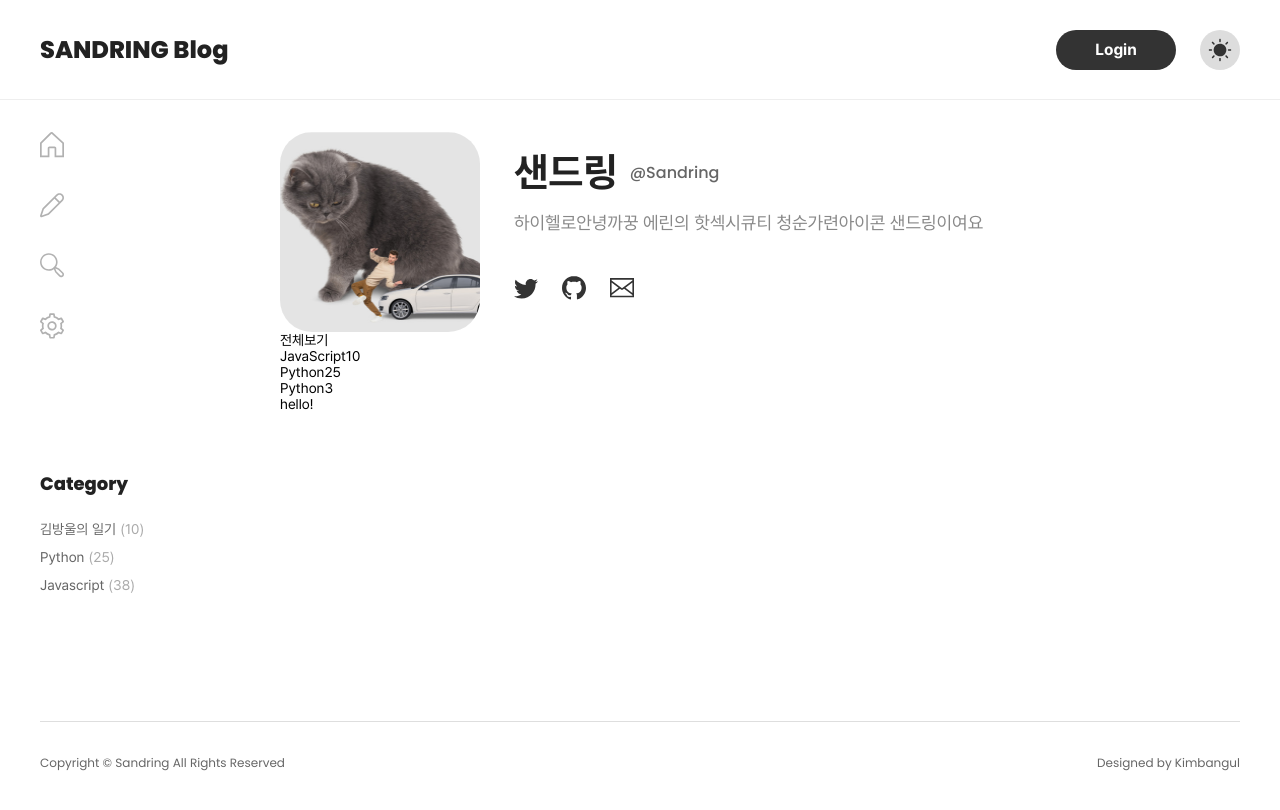
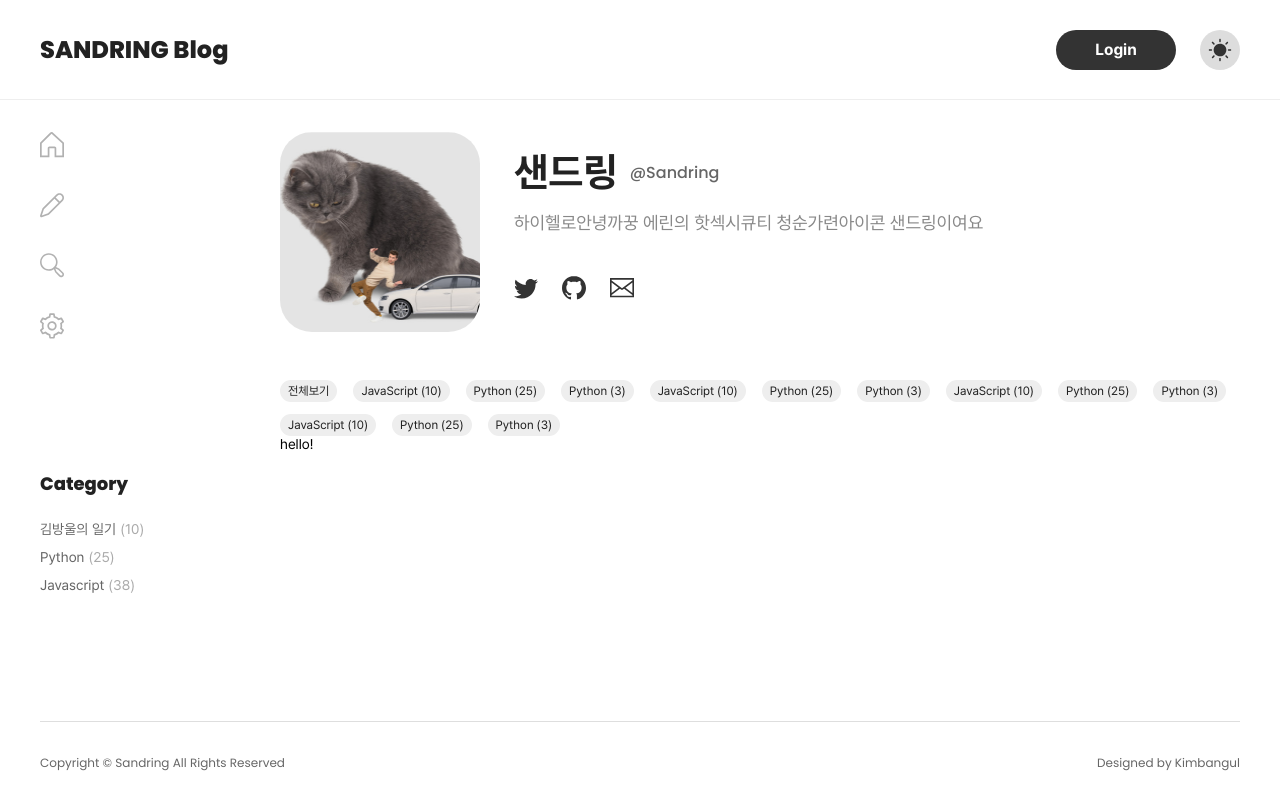
Before and after one commit to Discord-Bangul-e-bot/Blog, a Next.js app: page / in a window 1280 px wide. Shown: the top 810 px of the page. Built offline with nearby package versions, Linux system fonts and the light colour scheme.

Commit message:
style: 태그 스타일 추가

```diff
--- a/components/common/TagList.tsx
+++ b/components/common/TagList.tsx
@@ -2,11 +2,11 @@ import Link from 'next/link';
 import { useMemo } from 'react';
 
 // COMPONENT 태그 리스트 출력
-const TagList = (props: TagListPropsType) => {
+const TagList: React.FC<TagListPropsType> = (props) => {
   return (
-    <ul className='TagList'>
+    <ul className={props.className ? props.className : 'TagList'}>
       {props.list.map((el, idx) => {
-        return <Tag {...el} key={`tag${idx}`} />;
+        return <Tag key={`tag${idx}`} {...el} />;
       })}
     </ul>
   );
@@ -21,7 +21,7 @@ export const Tag = (props: TagPropsType) => {
         {props.hash && props.hash}
         {props.name}
         {props.number ? (
-          <span className='Tag__number'>{props.number}</span>
+          <span className='Tag__number'>{` (${props.number})`}</span>
         ) : null}
       </>
     );
@@ -36,6 +36,7 @@ export const Tag = (props: TagPropsType) => {
 
 // PARAM type
 type TagListPropsType = {
+  [key: string]: any;
   list: TagPropsType[];
 };
 
--- a/components/main/Main.tsx
+++ b/components/main/Main.tsx
@@ -7,11 +7,20 @@ const Main = () => {
     { name: 'JavaScript', number: 10, hash: true, link: '#' },
     { name: 'Python', number: 25, hash: true, link: '#' },
     { name: 'Python', number: 3, hash: true, link: '#' },
+    { name: 'JavaScript', number: 10, hash: true, link: '#' },
+    { name: 'Python', number: 25, hash: true, link: '#' },
+    { name: 'Python', number: 3, hash: true, link: '#' },
+    { name: 'JavaScript', number: 10, hash: true, link: '#' },
+    { name: 'Python', number: 25, hash: true, link: '#' },
+    { name: 'Python', number: 3, hash: true, link: '#' },
+    { name: 'JavaScript', number: 10, hash: true, link: '#' },
+    { name: 'Python', number: 25, hash: true, link: '#' },
+    { name: 'Python', number: 3, hash: true, link: '#' },
   ];
   return (
     <section className='Main'>
       <Profile />
-      <TagList list={postTagList} />
+      <TagList className='Main__TagList' list={postTagList} />
       <div className='main'>hello!</div>
     </section>
   );
--- /dev/null
+++ b/src/styles/components/common/TagList.scss
@@ -0,0 +1,13 @@
+.Tag {
+  @include caption1_regular;
+  display: inline-block;
+  padding: 0.4rem 0.8rem;
+  border-radius: 10rem;
+  background-color: $border_01;
+  color: $text_05;
+
+  &List {
+    @include flex(flex-start, center, 1.2rem 1.6rem);
+    flex-wrap: wrap;
+  }
+}
--- /dev/null
+++ b/src/styles/page/Main.scss
@@ -0,0 +1,6 @@
+.Main {
+  &__TagList {
+    @extend .TagList;
+    margin-top: 4.8rem;
+  }
+}
--- a/src/styles/style.scss
+++ b/src/styles/style.scss
@@ -9,7 +9,11 @@
 @import 'src/styles/components/common/Button.scss';
 @import 'src/styles/components/common/Category.scss';
 @import 'src/styles/components/common/Profile.scss';
+@import 'src/styles/components/common/TagList.scss';
 @import 'src/styles/components/common/layout/Header.scss';
 @import 'src/styles/components/common/layout/Footer.scss';
 @import 'src/styles/components/common/layout/Page.scss';
 @import 'src/styles/components/common/layout/Sidebar.scss';
+
+// NOTE page
+@import 'src/styles/page/Main.scss';
```
